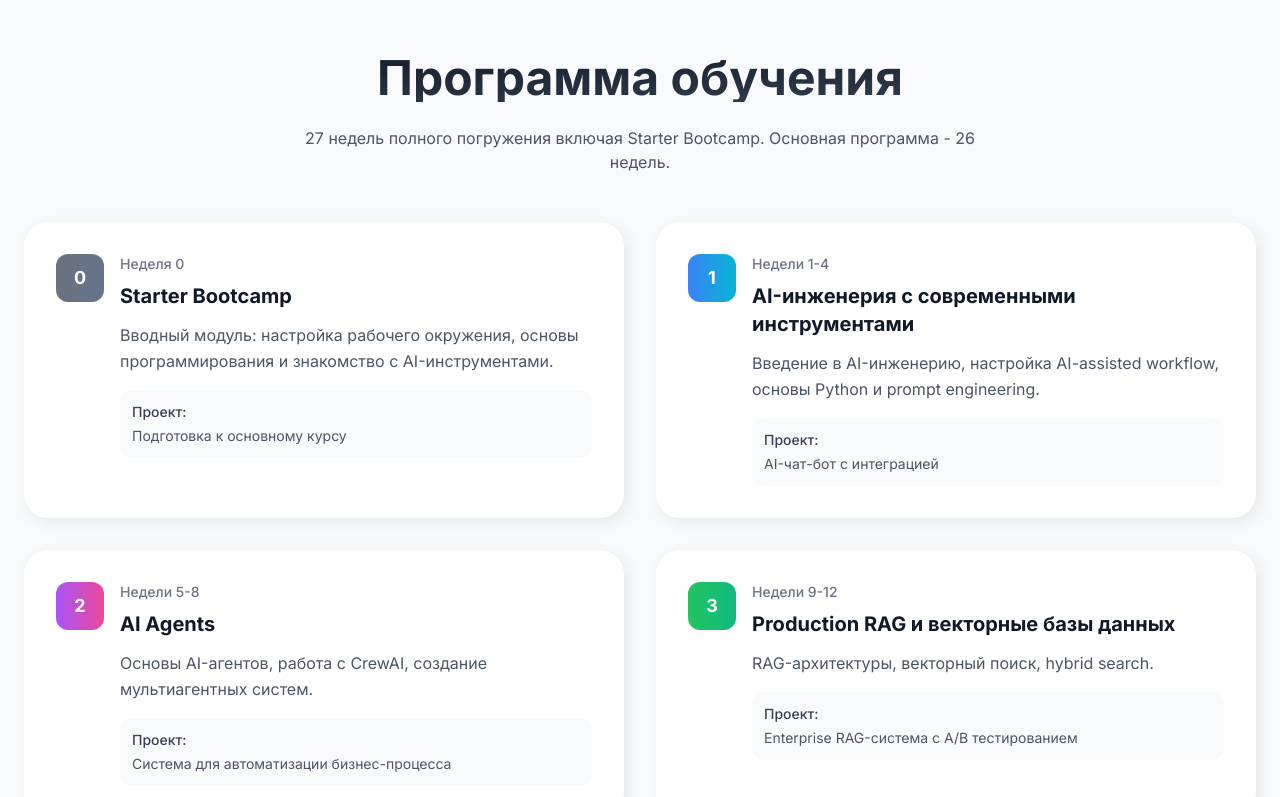
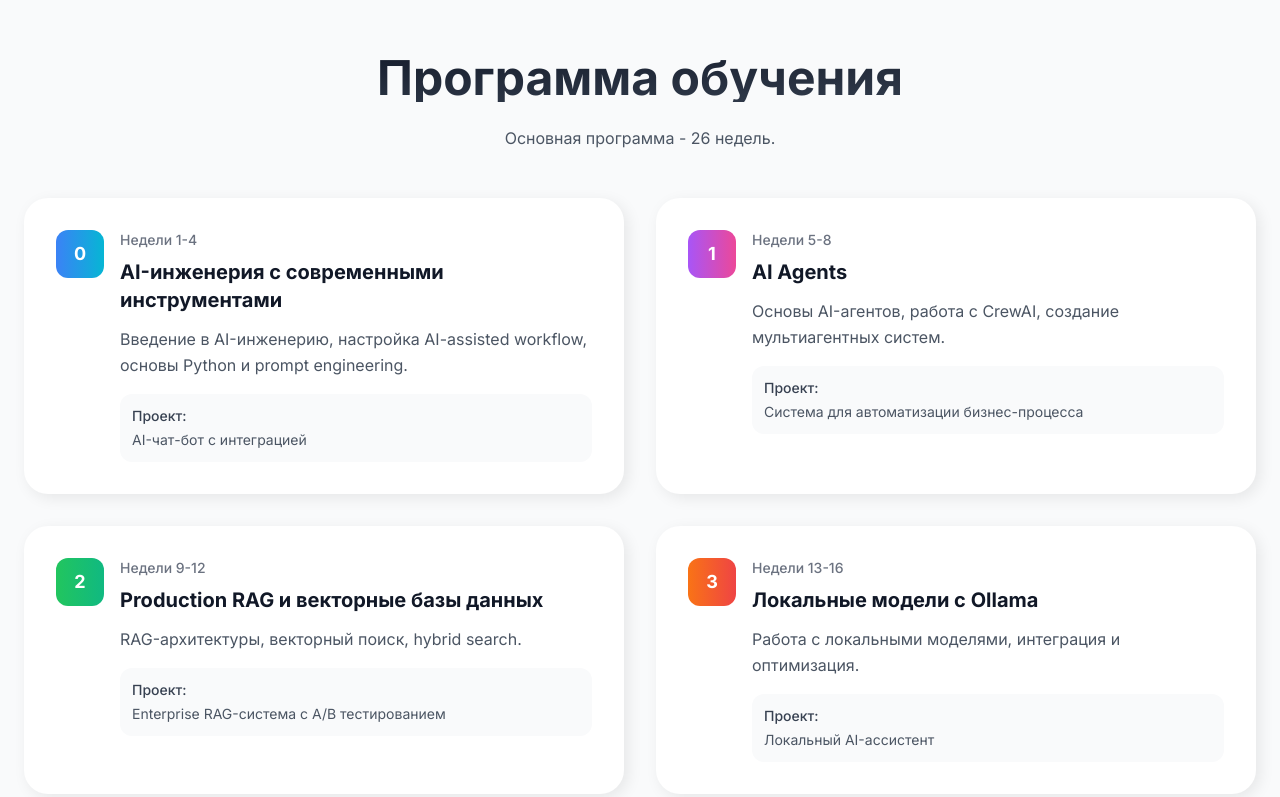
Before and after one commit to Leogelv/shkola.ai, a Next.js app: page / in a window 1280 px wide. Shown: the part 1540-2337 px from the top of the page. Built offline with nearby package versions, Linux system fonts and the light colour scheme; no server answers.

Commit message:
Update Program.tsx

```diff
--- a/src/components/course/Program.tsx
+++ b/src/components/course/Program.tsx
@@ -3,13 +3,13 @@ import { motion } from 'framer-motion'
 import { useState } from 'react'
 
 const modules = [
-  {
+  /*{
     title: "Starter Bootcamp",
     weeks: "Неделя 0",
     description: "Вводный модуль: настройка рабочего окружения, основы программирования и знакомство с AI-инструментами.",
     project: "Подготовка к основному курсу",
     color: "from-gray-500 to-slate-500"
-  },
+  },*/
   {
     title: "AI-инженерия с современными инструментами",
     weeks: "Недели 1-4",
@@ -71,7 +71,7 @@ const Program = () => {
             Программа обучения
           </h2>
           <p className="text-gray-600 max-w-2xl mx-auto">
-            27 недель полного погружения включая Starter Bootcamp. Основная программа - 26 недель.
+            Основная программа - 26 недель.
           </p>
         </motion.div>
 
```
